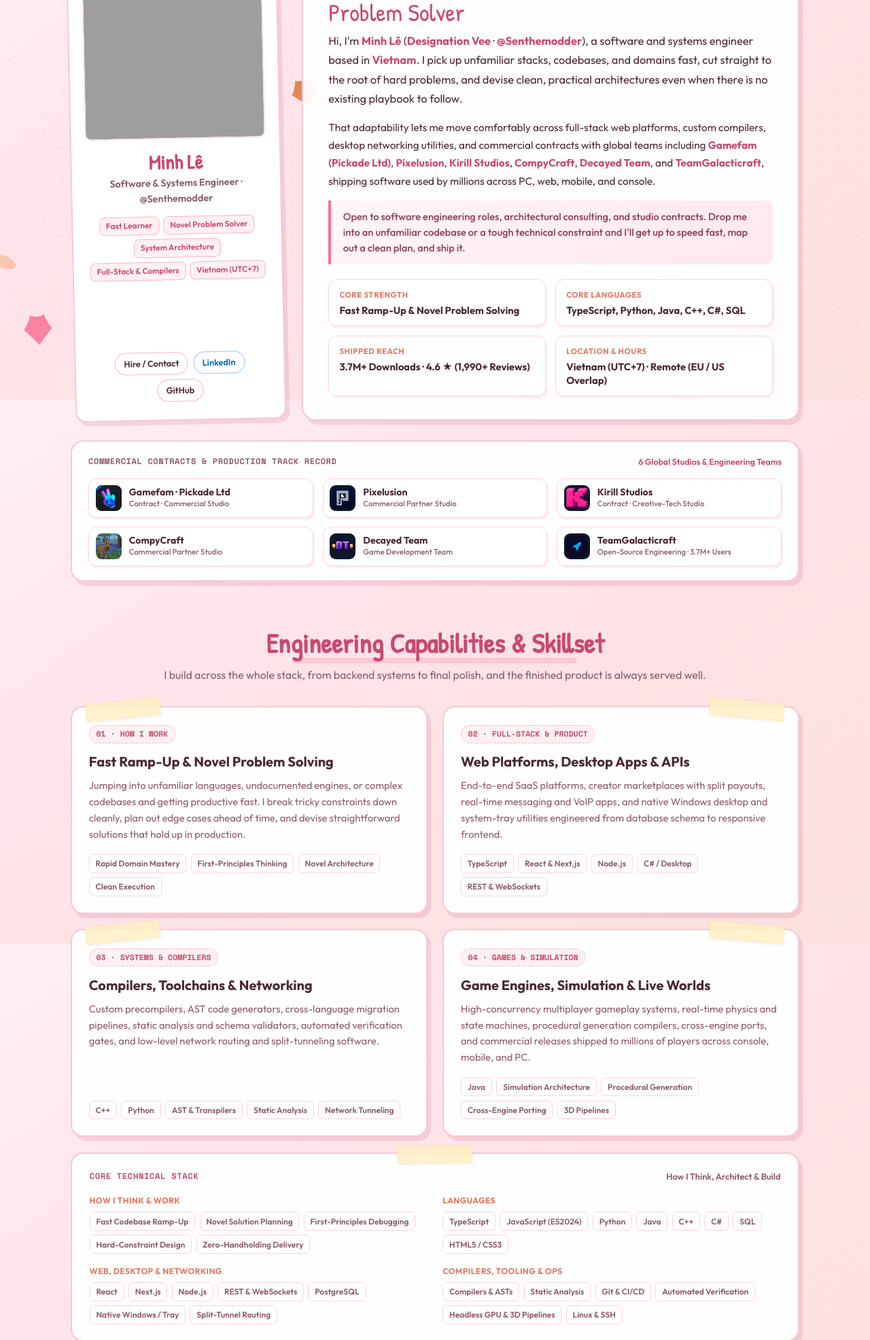
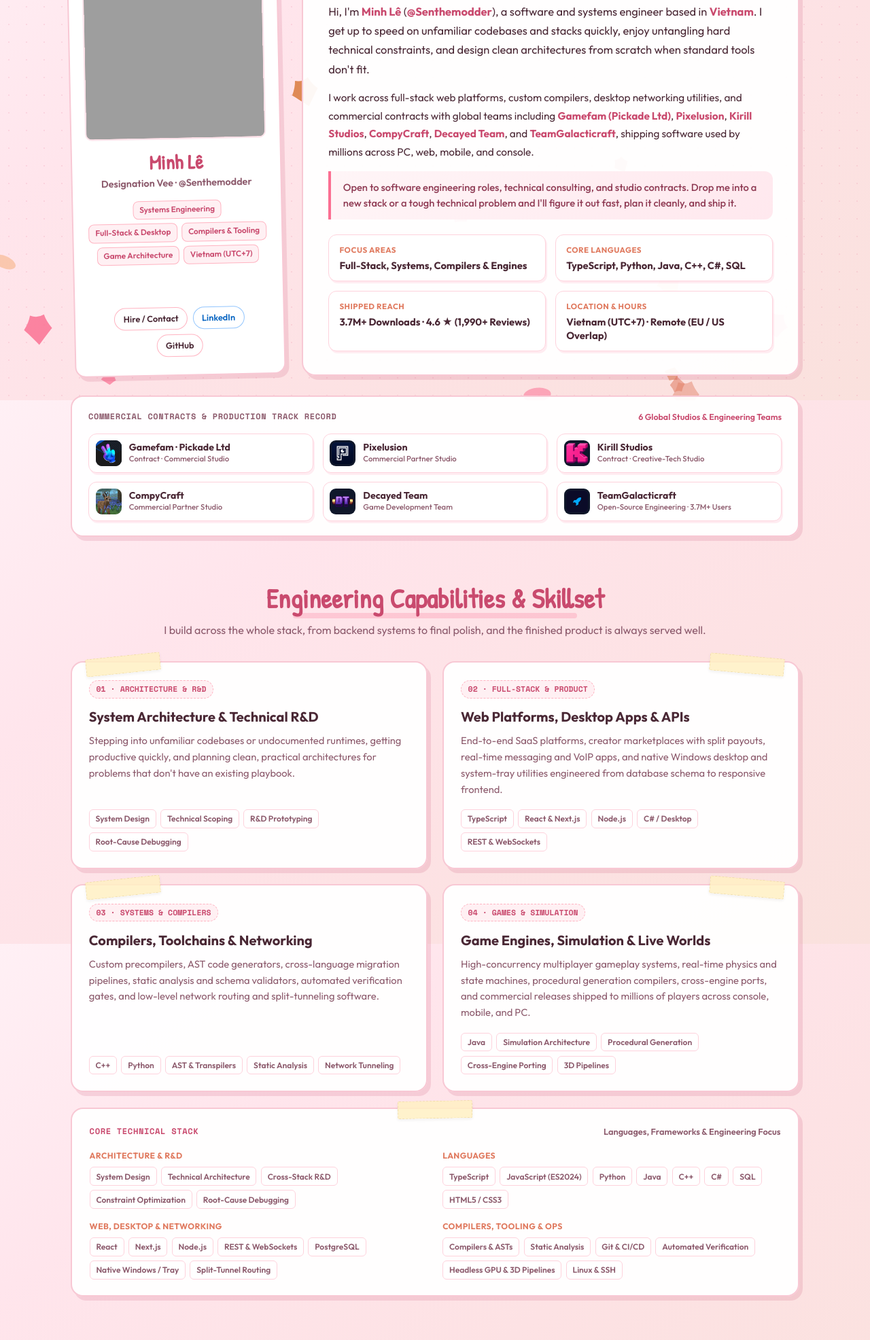
Before and after one commit to Senthemodder/Senthemodder.github.io, a plain HTML site: page index.html in a window 1280 px wide. Shown: the part 211-2183 px from the top of the page at 68% size. Drawn offline with nearby package versions, Linux system fonts and the light colour scheme; grey boxes are pictures that could not be loaded.

Commit message:
feat: replace self-labeled traits with clean Software & Systems Engineer headings

```diff
--- a/index.html
+++ b/index.html
@@ -5,9 +5,9 @@
   <meta name="viewport" content="width=device-width, initial-scale=1.0">
   <meta name="theme-color" id="themeColorMeta" content="#ffe5ec">
   <title>Minh Lê (@Senthemodder) · Software, Systems &amp; Game Engineer</title>
-  <meta name="description" content="Minh Lê (@Senthemodder) · Fast-learning software and systems engineer who ramps up on unfamiliar stacks quickly and devises clean, novel solutions across web platforms, compilers, networking, and game engines.">
+  <meta name="description" content="Minh Lê (@Senthemodder) · Software and systems engineer building full-stack platforms, compilers, desktop networking tools, and commercial game engines.">
   <meta property="og:title" content="Minh Lê (@Senthemodder) · Software, Systems & Game Engineer">
-  <meta property="og:description" content="Fast codebase ramp-up, novel problem solving, full-stack platforms, compilers, and commercial game engineering across global studios.">
+  <meta property="og:description" content="System architecture, full-stack platforms, compilers, networking tools, and commercial game engineering across global studios.">
   <meta property="og:image" content="https://senthemodder.github.io/img/builds/tower_lineup.webp">
   <meta property="og:type" content="website">
 
@@ -1248,13 +1248,13 @@
             <img src="https://avatars.githubusercontent.com/u/120316848?v=4" alt="Minh Lê (@Senthemodder)">
           </div>
           <h1 class="polaroid-title">Minh Lê</h1>
-          <div class="polaroid-subtitle">Software &amp; Systems Engineer · @Senthemodder</div>
+          <div class="polaroid-subtitle">Designation Vee · @Senthemodder</div>
 
           <div class="polaroid-badges">
-            <span class="mini-badge">Fast Learner</span>
-            <span class="mini-badge">Novel Problem Solver</span>
-            <span class="mini-badge">System Architecture</span>
-            <span class="mini-badge">Full-Stack &amp; Compilers</span>
+            <span class="mini-badge">Systems Engineering</span>
+            <span class="mini-badge">Full-Stack &amp; Desktop</span>
+            <span class="mini-badge">Compilers &amp; Tooling</span>
+            <span class="mini-badge">Game Architecture</span>
             <span class="mini-badge">Vietnam (UTC+7)</span>
           </div>
         </div>
@@ -1278,25 +1278,25 @@
 
         <div>
           <div class="story-greeting">
-            Software Engineer · Fast Learner &amp; Systems Problem Solver
+            Software &amp; Systems Engineer
           </div>
           <p class="story-bio">
-            Hi, I'm <strong>Minh Lê</strong> (<strong>Designation Vee</strong> · <strong>@Senthemodder</strong>), a software and systems engineer based in <strong>Vietnam</strong>. I pick up unfamiliar stacks, codebases, and domains fast, cut straight to the root of hard problems, and devise clean, practical architectures even when there is no existing playbook to follow.
+            Hi, I'm <strong>Minh Lê</strong> (<strong>@Senthemodder</strong>), a software and systems engineer based in <strong>Vietnam</strong>. I get up to speed on unfamiliar codebases and stacks quickly, enjoy untangling hard technical constraints, and design clean architectures from scratch when standard tools don't fit.
           </p>
           <p class="story-bio" style="font-size: 0.96rem;">
-            That adaptability lets me move comfortably across full-stack web platforms, custom compilers, desktop networking utilities, and commercial contracts with global teams including <strong>Gamefam (Pickade Ltd)</strong>, <strong>Pixelusion</strong>, <strong>Kirill Studios</strong>, <strong>CompyCraft</strong>, <strong>Decayed Team</strong>, and <strong>TeamGalacticraft</strong>, shipping software used by millions across PC, web, mobile, and console.
+            I work across full-stack web platforms, custom compilers, desktop networking utilities, and commercial contracts with global teams including <strong>Gamefam (Pickade Ltd)</strong>, <strong>Pixelusion</strong>, <strong>Kirill Studios</strong>, <strong>CompyCraft</strong>, <strong>Decayed Team</strong>, and <strong>TeamGalacticraft</strong>, shipping software used by millions across PC, web, mobile, and console.
           </p>
 
           <div class="quote-sticker">
-            Open to software engineering roles, architectural consulting, and studio contracts. Drop me into an unfamiliar codebase or a tough technical constraint and I'll get up to speed fast, map out a clean plan, and ship it.
+            Open to software engineering roles, technical consulting, and studio contracts. Drop me into a new stack or a tough technical problem and I'll figure it out fast, plan it cleanly, and ship it.
           </div>
         </div>
 
         <!-- Verified Proof Stats -->
         <div class="story-grid">
           <div class="story-mini-card">
-            <div class="story-mini-label">Core Strength</div>
-            <div class="story-mini-val">Fast Ramp-Up &amp; Novel Problem Solving</div>
+            <div class="story-mini-label">Focus Areas</div>
+            <div class="story-mini-val">Full-Stack, Systems, Compilers &amp; Engines</div>
           </div>
           <div class="story-mini-card">
             <div class="story-mini-label">Core Languages</div>
@@ -1381,16 +1381,16 @@
       <div class="services-grid">
         <article class="service-card">
           <div class="washi-tape left-corner"></div>
-          <span class="service-num">01 · How I Work</span>
-          <h3 class="service-title">Fast Ramp-Up &amp; Novel Problem Solving</h3>
+          <span class="service-num">01 · Architecture &amp; R&amp;D</span>
+          <h3 class="service-title">System Architecture &amp; Technical R&amp;D</h3>
           <p class="service-desc">
-            Jumping into unfamiliar languages, undocumented engines, or complex codebases and getting productive fast. I break tricky constraints down cleanly, plan out edge cases ahead of time, and devise straightforward solutions that hold up in production.
+            Stepping into unfamiliar codebases or undocumented runtimes, getting productive quickly, and planning clean, practical architectures for problems that don't have an existing playbook.
           </p>
           <div class="project-tags" style="margin-bottom:0;">
-            <span class="tag-chip">Rapid Domain Mastery</span>
-            <span class="tag-chip">First-Principles Thinking</span>
-            <span class="tag-chip">Novel Architecture</span>
-            <span class="tag-chip">Clean Execution</span>
+            <span class="tag-chip">System Design</span>
+            <span class="tag-chip">Technical Scoping</span>
+            <span class="tag-chip">R&amp;D Prototyping</span>
+            <span class="tag-chip">Root-Cause Debugging</span>
           </div>
         </article>
 
@@ -1448,17 +1448,17 @@
         <div class="washi-tape"></div>
         <div class="skills-matrix-header">
           <span class="skills-matrix-title">Core Technical Stack</span>
-          <span class="skills-matrix-sub">How I Think, Architect &amp; Build</span>
+          <span class="skills-matrix-sub">Languages, Frameworks &amp; Engineering Focus</span>
         </div>
         <div class="skills-matrix-grid">
           <div>
-            <div class="skill-group-label">How I Think &amp; Work</div>
+            <div class="skill-group-label">Architecture &amp; R&amp;D</div>
             <div class="project-tags" style="margin-bottom:0;">
-              <span class="tag-chip">Fast Codebase Ramp-Up</span>
-              <span class="tag-chip">Novel Solution Planning</span>
-              <span class="tag-chip">First-Principles Debugging</span>
-              <span class="tag-chip">Hard-Constraint Design</span>
-              <span class="tag-chip">Zero-Handholding Delivery</span>
+              <span class="tag-chip">System Design</span>
+              <span class="tag-chip">Technical Architecture</span>
+              <span class="tag-chip">Cross-Stack R&amp;D</span>
+              <span class="tag-chip">Constraint Optimization</span>
+              <span class="tag-chip">Root-Cause Debugging</span>
             </div>
           </div>
           <div>
```
